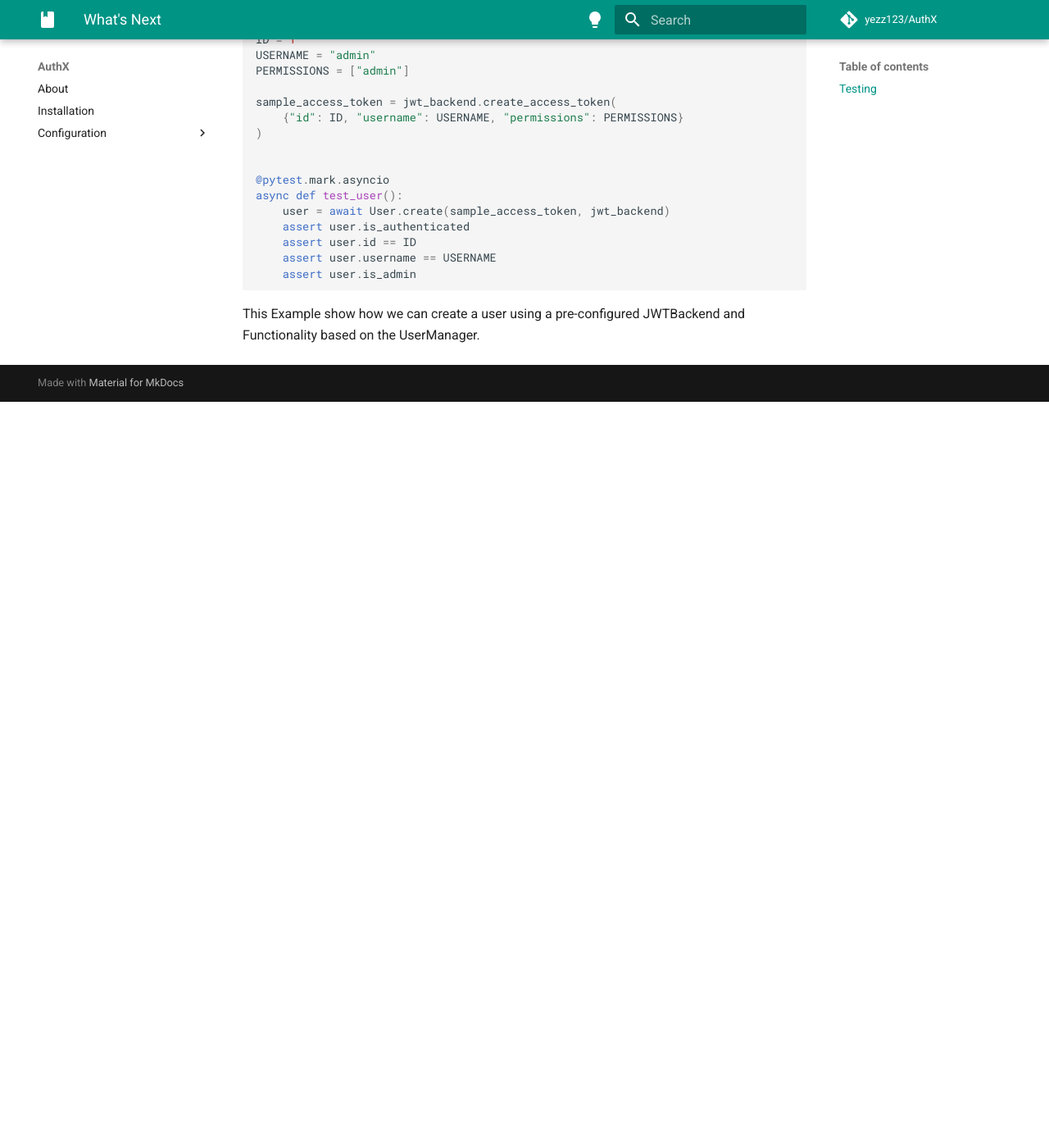
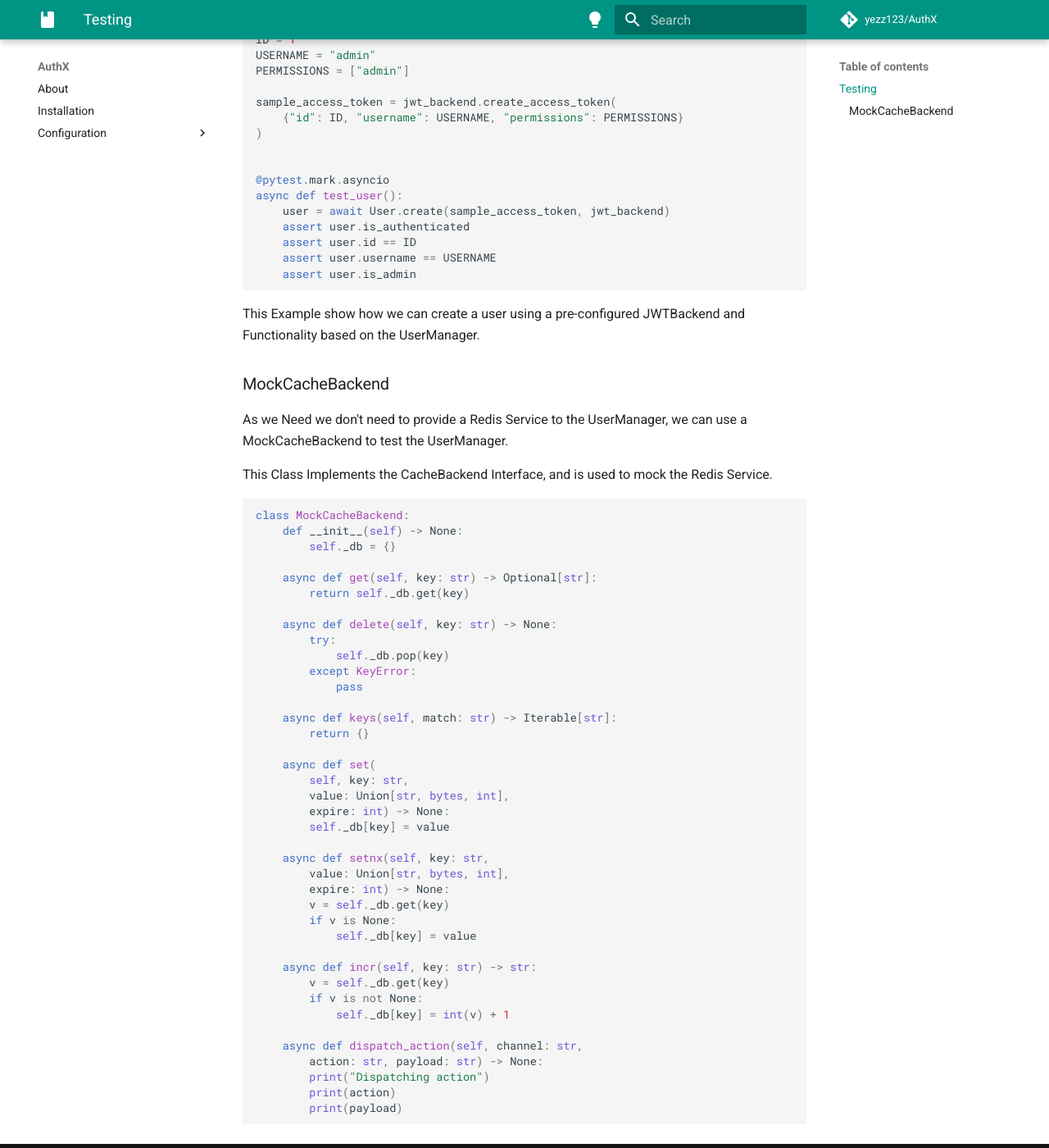
Before and after one commit to yezz123/authx, an MkDocs documentation site: the page built from docs/configuration/core/user_manager.md, in a window 1280 px wide and 1400 px high, scrolled down 912 px. Shown: the whole window at 82% size. Built offline with MkDocs 1.6.1 and Material for MkDocs 9.7.7, drawn with Linux system fonts in a browser that asks for light colours; comment, search, counter and statistics services are not loaded; before the commit the page ends 1402 px from its top, so only the background shows below that; some of the changed text lies outside the part shown.

Commit message:
Fix Some Issues & Add MockCache Docs

````diff
--- a/docs/configuration/core/user_manager.md
+++ b/docs/configuration/core/user_manager.md
@@ -1,4 +1,4 @@
-# What's Next
+# Testing
 
 After taking a look at the configuration, you should now have a good idea of what you can do with the UserManager.
 
@@ -24,7 +24,7 @@ Also all of this is asynchronous with Redis & MongoDB, also we use a logger to s
 
 ## Testing
 
-Let's try to test a Usermanager & Creator based on this:
+Let's try to test a `Usermanager` & Creator based on this:
 
 ```py
 import pytest
@@ -53,3 +53,51 @@ async def test_user():
 ```
 
 This Example show how we can create a user using a pre-configured JWTBackend and Functionality based on the UserManager.
+
+### MockCacheBackend
+
+As we Need we don't need to provide a Redis Service to the UserManager, we can use a MockCacheBackend to test the UserManager.
+
+This Class Implements the CacheBackend Interface, and is used to mock the Redis Service.
+
+```py
+class MockCacheBackend:
+    def __init__(self) -> None:
+        self._db = {}
+
+    async def get(self, key: str) -> Optional[str]:
+        return self._db.get(key)
+
+    async def delete(self, key: str) -> None:
+        try:
+            self._db.pop(key)
+        except KeyError:
+            pass
+
+    async def keys(self, match: str) -> Iterable[str]:
+        return {}
+
+    async def set(
+        self, key: str,
+        value: Union[str, bytes, int],
+        expire: int) -> None:
+        self._db[key] = value
+
+    async def setnx(self, key: str,
+        value: Union[str, bytes, int],
+        expire: int) -> None:
+        v = self._db.get(key)
+        if v is None:
+            self._db[key] = value
+
+    async def incr(self, key: str) -> str:
+        v = self._db.get(key)
+        if v is not None:
+            self._db[key] = int(v) + 1
+
+    async def dispatch_action(self, channel: str,
+        action: str, payload: str) -> None:
+        print("Dispatching action")
+        print(action)
+        print(payload)
+```
````
Also changed, not shown: docs/configuration/social/addons.md (+1 -1 lines).
